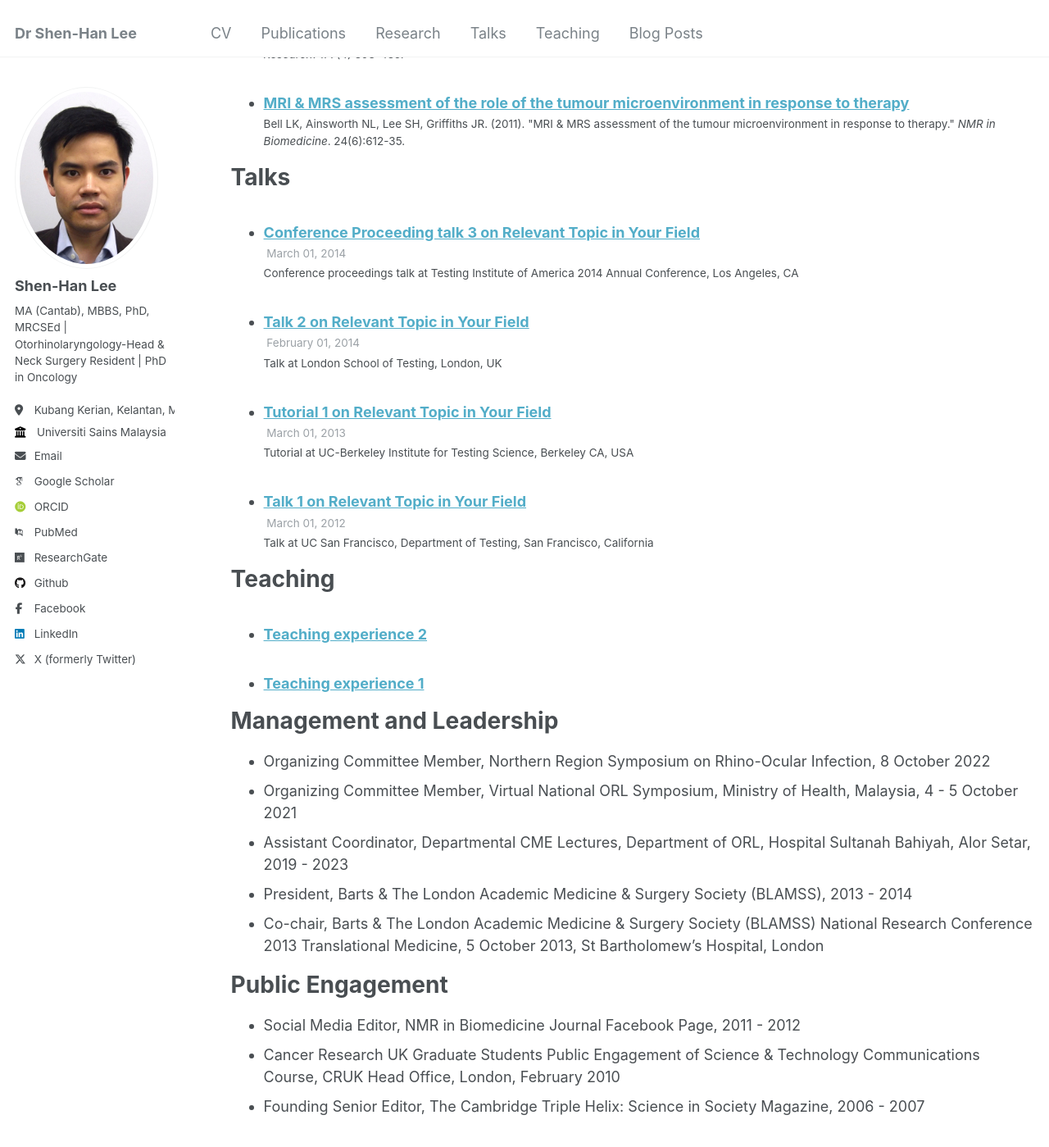
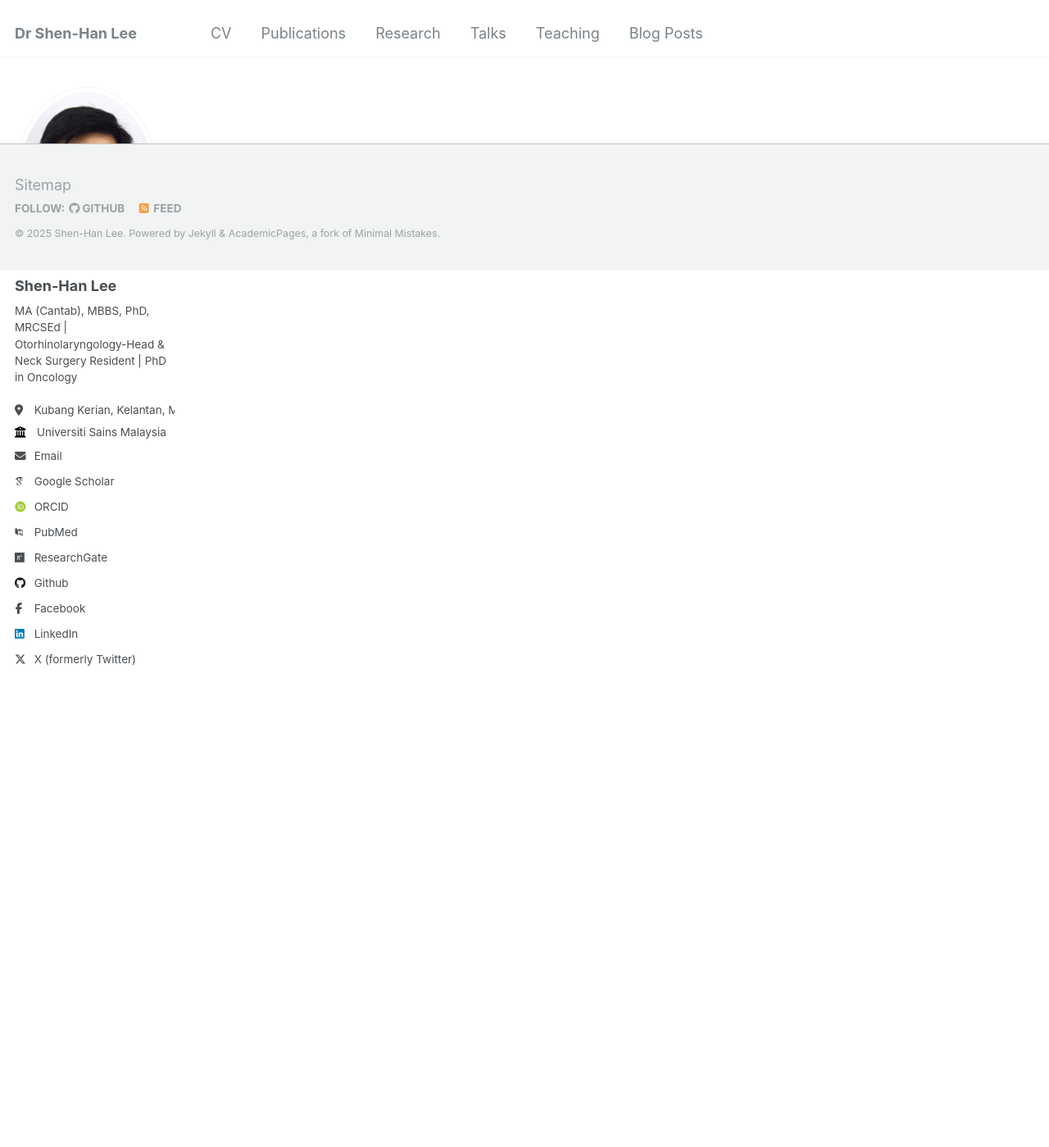
Before and after one commit to shenhanlee/shenhanlee.github.io, a Jekyll site: the page built from _pages/cv.md, in a window 1280 px wide and 1400 px high, scrolled down 3879 px. Shown: the whole window at 82% size. Built offline with Jekyll 4.4.1, drawn with Linux system fonts in a browser that asks for light colours; some web fonts are replaced; some of the changed text lies outside the part shown.

Commit message:
Merge remote-tracking branch 'origin/master'

```diff
--- a/_pages/cv.md
+++ b/_pages/cv.md
@@ -48,15 +48,6 @@ Work Experience
   * Department of Bioengineering, Imperial College London
   * Supervisor: The late Professor Colin G. Caro
 
-# Clinical Electives
-* May 2014: Medical Student Elective, Head & Neck Surgery
-  * Head & Neck Service, Department of Surgery, Memorial Sloan-Kettering Cancer Center (MSKCC)
-  * Supervisor: Professor Ashok Shaha
-
-* October 2013: Medical Student Elective, Head & Neck Surgery
-  * Head & Neck Service, Division of Surgical Oncology, National Cancer Center Singapore
-  * Supervisor: Clinical Associate Professor Hiang Khoon Tan
-
 Academic Honours
 =====
 * 2023: Federal Training Award for Clinical Specialist Training in ORL-HNS, Ministry of Health, Malaysia
@@ -77,29 +68,3 @@ Publications
   <ul>{% for post in site.publications reversed %}
     {% include archive-single-cv.html %}
   {% endfor %}</ul>
-
-Talks
-======
-  <ul>{% for post in site.talks reversed %}
-    {% include archive-single-talk-cv.html  %}
-  {% endfor %}</ul>
-
-Teaching
-======
-  <ul>{% for post in site.teaching reversed %}
-    {% include archive-single-cv.html %}
-  {% endfor %}</ul>
-
-Management and Leadership
-======
-* Organizing Committee Member, Northern Region Symposium on Rhino-Ocular Infection, 8 October 2022
-* Organizing Committee Member, Virtual National ORL Symposium, Ministry of Health, Malaysia, 4 - 5 October 2021
-* Assistant Coordinator, Departmental CME Lectures, Department of ORL, Hospital Sultanah Bahiyah, Alor Setar, 2019 - 2023
-* President, Barts & The London Academic Medicine & Surgery Society (BLAMSS), 2013 - 2014
-* Co-chair, Barts & The London Academic Medicine & Surgery Society (BLAMSS) National Research Conference 2013 Translational Medicine, 5 October 2013, St Bartholomew's Hospital, London
-
-Public Engagement
-=====
-* Social Media Editor, NMR in Biomedicine Journal Facebook Page, 2011 - 2012
-* Cancer Research UK Graduate Students Public Engagement of Science & Technology Communications Course, CRUK Head Office, London, February 2010
-* Founding Senior Editor, The Cambridge Triple Helix: Science in Society Magazine, 2006 - 2007
```
Also changed, not shown: other parts of _pages/cv.md (+3 -3 lines).
